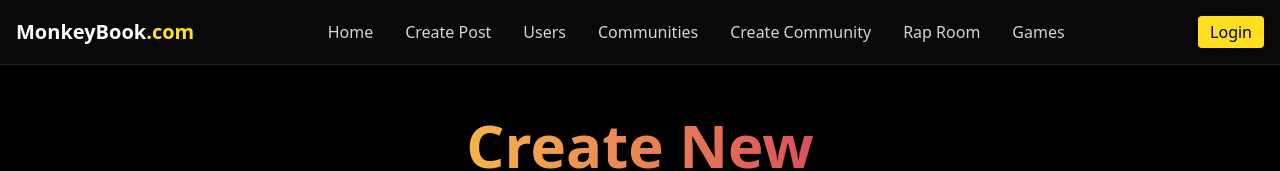
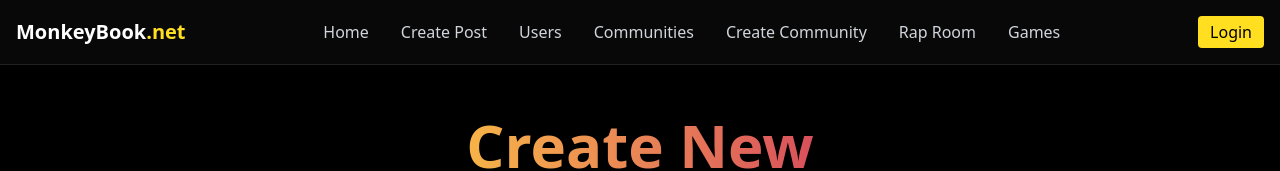
Before and after one commit to ZenPatel/New-MonkeyBook, a React (Vite) app: page /community/create in a window 1280 px wide. Shown: the top 171 px of the page. Built offline with nearby package versions, Linux system fonts and the light colour scheme; no server answers.

Commit message:
Update Navbar.tsx

```diff
--- a/src/components/Navbar.tsx
+++ b/src/components/Navbar.tsx
@@ -13,7 +13,7 @@ export const Navbar = () => {
             <div className="max-w-7xl mx-auto px-4">
                 <div className="flex justify-between items-center h-16">
                     <Link to="/" className="font-momo text-xl font-bold text-white">
-                      MonkeyBook<span className="text-yellow-300">.com</span>
+                      MonkeyBook<span className="text-yellow-300">.net</span>
                     </Link>
 
                     {/* Desktop Links*/}
```
